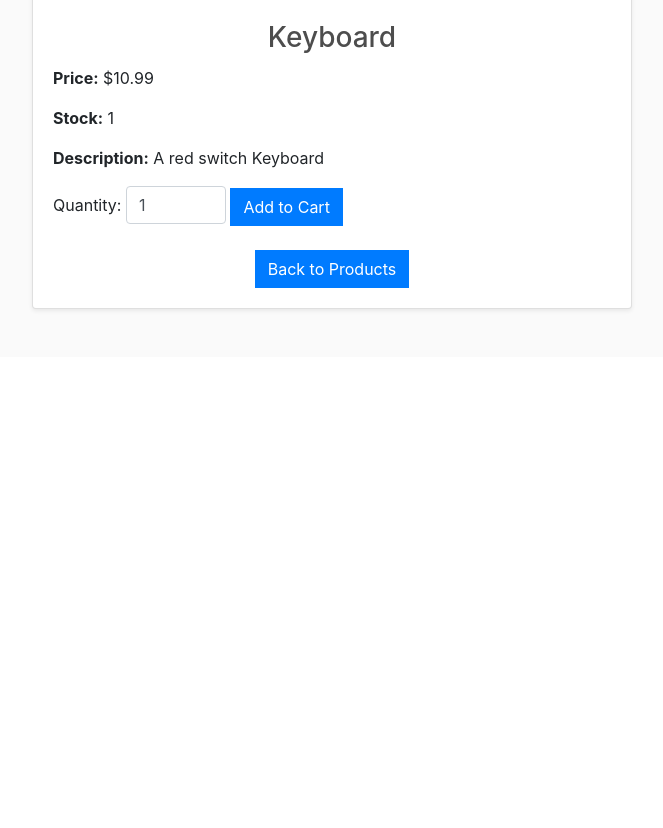
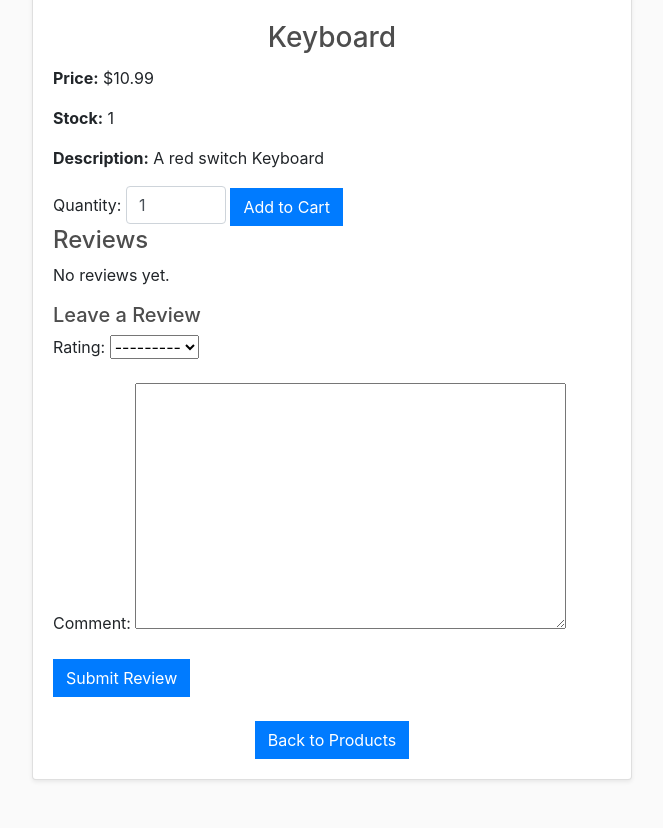
Before and after one commit to L3G0L4SSD/django-mini-proje, a Django app: page /details/1/ in a window 1280 px wide. Shown: the part 512-1340 px from the top of the page, without its empty margins (308-971 px from the left). Before the commit the page ends 823 px from the top, so only its background shows below. Run offline with Django 5.2, Linux system fonts and the light colour scheme; a user stored in the database is signed in; data comes from the database, SQL or seed files in the repository; both versions use the stored data as it was after the commit; some libraries are stand-ins or nearby versions.

Commit message:
implemented comment section for products

```diff
--- a/ecommerce_app/forms.py
+++ b/ecommerce_app/forms.py
@@ -1,4 +1,4 @@
-from ecommerce_app.models import Product
+from ecommerce_app.models import Product, Review
 from django.forms import ModelForm
 
 class ProductForm(ModelForm):
@@ -11,3 +11,9 @@ class ProductForm(ModelForm):
     if Product.objects.filter(name = name).exists():
       raise ModelForm.validate_unique("This product already exists.")
     return name
+
+
+class ReviewForm(ModelForm):
+    class Meta:
+        model = Review
+        fields = ['rating', 'comment']
--- a/ecommerce_app/models.py
+++ b/ecommerce_app/models.py
@@ -85,6 +85,16 @@ class ShippingAddress(models.Model):
     return self.address
 
 
+class Review(models.Model):
+    product = models.ForeignKey(Product, related_name='reviews', on_delete=models.CASCADE)
+    user = models.ForeignKey(User, on_delete=models.CASCADE)
+    rating = models.PositiveSmallIntegerField(choices=[(i, i) for i in range(1, 6)])
+    comment = models.TextField()
+    created_at = models.DateTimeField(auto_now_add=True)
+
+    class Meta:
+        unique_together = ('product', 'user')  # One review per user per product
+
 
 
 
--- a/ecommerce_app/templates/ecommerce_app/details.html
+++ b/ecommerce_app/templates/ecommerce_app/details.html
@@ -1,6 +1,4 @@
-{% extends 'ecommerce_app/main.html' %}
-{% load static %}
-{% block content %}
+{% extends 'ecommerce_app/main.html' %} {% load static %} {% block content %}
 
 <div class="container my-5">
   <h2 class="text-center mb-4">Product Details</h2>
@@ -24,7 +22,9 @@
       <h3 class="card-title text-center">{{ result.name }}</h3>
       <p class="card-text"><strong>Price:</strong> ${{ result.price }}</p>
       <p class="card-text"><strong>Stock:</strong> {{ result.stock }}</p>
-      <p class="card-text"><strong>Description:</strong> {{ result.description }}</p>
+      <p class="card-text">
+        <strong>Description:</strong> {{ result.description }}
+      </p>
       <form id="add-to-cart-form">
         <label for="quantity">Quantity:</label>
         <input
@@ -45,8 +45,31 @@
           Add to Cart
         </button>
       </form>
+      <h4>Reviews</h4>
+      {% for review in reviews %}
+      <div class="border p-2 mb-2">
+        <strong>{{ review.user.username }}</strong>
+        <span>Rating: {{ review.rating }}/5</span>
+        <p>{{ review.comment }}</p>
+        <small>{{ review.created_at|date:"SHORT_DATETIME_FORMAT" }}</small>
+      </div>
+      {% empty %}
+      <p>No reviews yet.</p>
+      {% endfor %} {% if user.is_authenticated %}
+      <h5>Leave a Review</h5>
+      <form method="post">
+        {% csrf_token %} {{ form.as_p }}
+        <button type="submit" class="btn btn-primary">Submit Review</button>
+      </form>
+      {% else %}
+      <p>
+        <a href="{% url 'ecommerce:signin' %}">Sign in</a> to leave a review.
+      </p>
+      {% endif %}
       <div class="text-center mt-4">
-        <a href="{% url 'ecommerce:products' %}" class="btn btn-primary">Back to Products</a>
+        <a href="{% url 'ecommerce:products' %}" class="btn btn-primary"
+          >Back to Products</a
+        >
       </div>
     </div>
   </div>
@@ -55,7 +78,7 @@
 <script>
   function addToCart(productId) {
     let quantity = document.getElementById('quantity').value;
-    var url = '/update_item/'
+    var url = '/update_item/';
     fetch(url, {
       method: 'POST',
       headers: {
--- a/ecommerce_app/views.py
+++ b/ecommerce_app/views.py
@@ -6,6 +6,7 @@ from django.contrib.auth import authenticate, login, logout
 from ecommerce_app.models import *
 from ecommerce_app.forms import ProductForm
 from django.http import JsonResponse
+from .forms import ReviewForm
 import json
 import datetime
 from django.contrib.auth.decorators import login_required
@@ -97,8 +98,28 @@ def add_product(request):
 
 def details(request, product_id):
   result = get_object_or_404(Product, id=product_id)
+  reviews = result.reviews.all().order_by('-created_at')
+  form = ReviewForm()
 
-  return render(request, 'ecommerce_app/details.html', {'result' : result})
+  if request.method == 'POST' and request.user.is_authenticated:
+      form = ReviewForm(request.POST)
+      if form.is_valid():
+          review = form.save(commit=False)
+          review.product = result
+          review.user = request.user
+          review.save()
+          messages.success(request, "Review submitted successfully!")
+          return redirect('ecommerce:details', product_id=product_id)
+
+  context = {
+      'result': result,
+      'reviews': reviews,
+      'form': form,
+  }
+
+
+  return render(request, 'ecommerce_app/details.html', context)
+
 
 # def cart(request):
 
```
Also changed, not shown: db.sqlite3, ecommerce_app/migrations/0005_review.py (added). Lines whose indentation alone changed are shown as unchanged.
